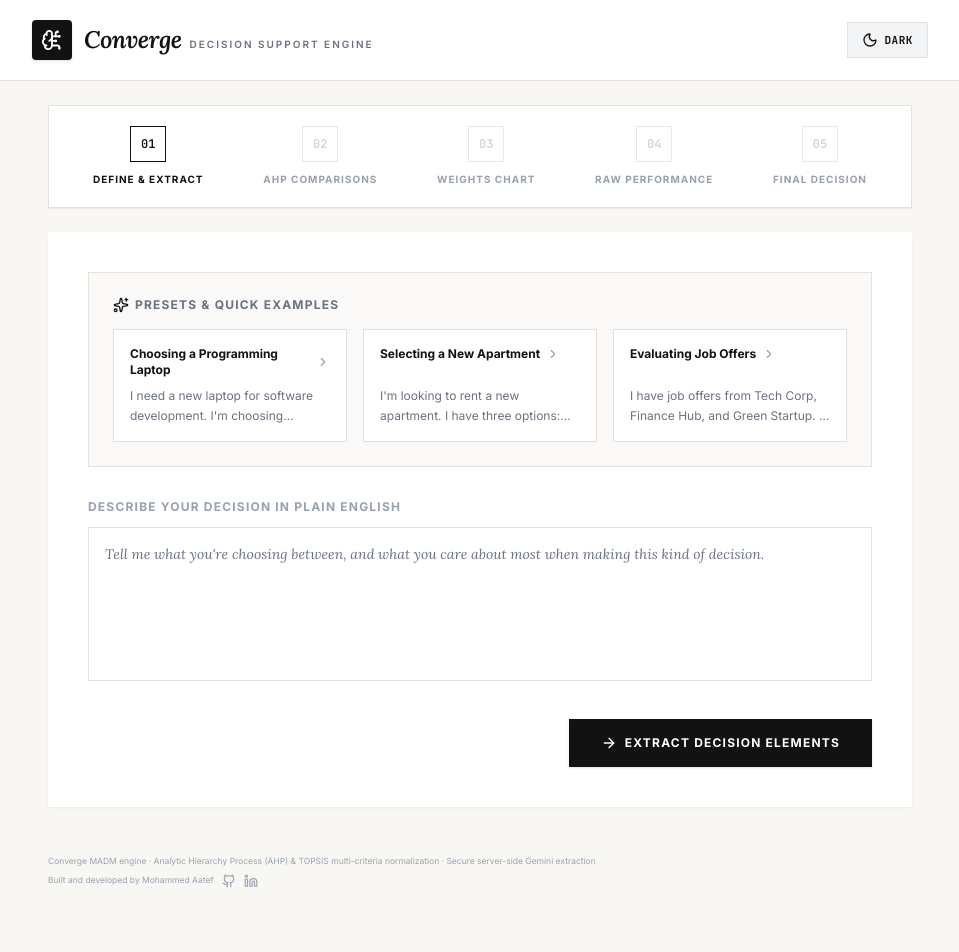
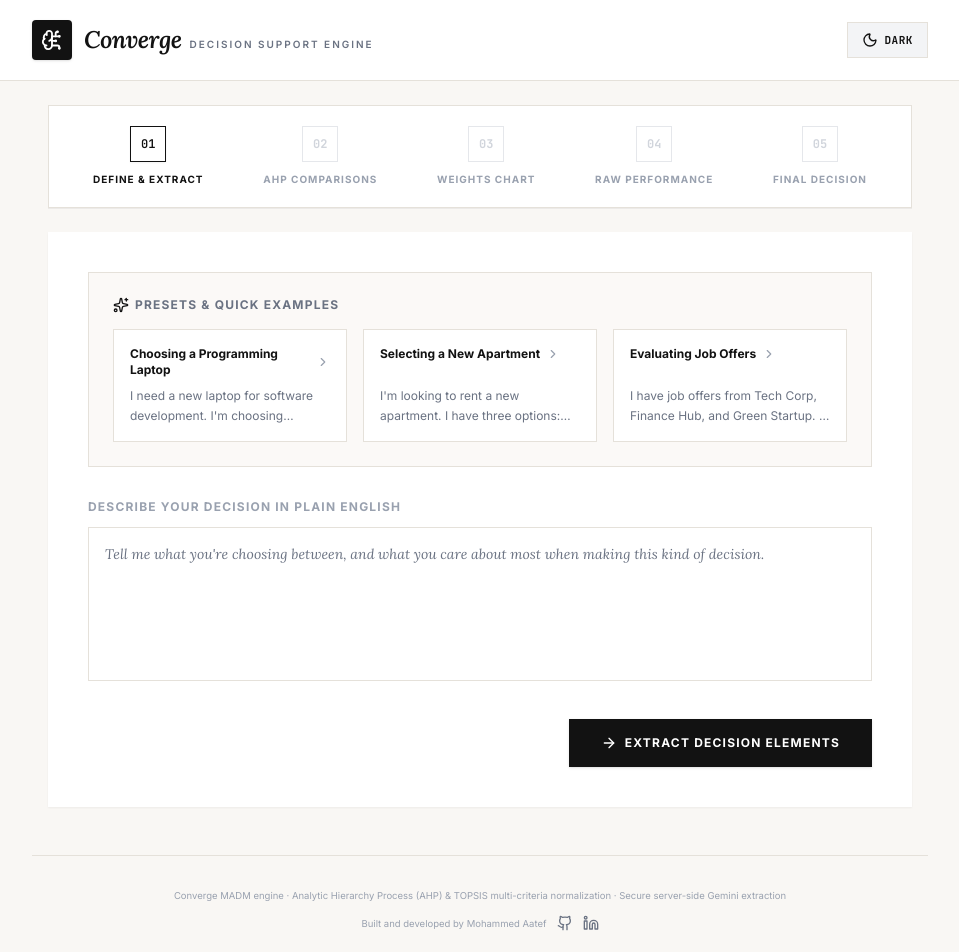
Before and after one commit to TR-Mohd/converge-madm, a React (Vite) app: page / in a window 1280 px wide. Shown: the top 952 px of the page, without its empty margins (160-1119 px from the left). Built offline with nearby package versions, Linux system fonts and the light colour scheme.

Commit message:
feat: restyle footer section and update LinkedIn profile link

```diff
--- a/src/App.tsx
+++ b/src/App.tsx
@@ -374,29 +374,32 @@ export default function App() {
       </main>
 
       {/* Technical Methodology Footer */}
-      <footer className="max-w-4xl mx-auto w-full text-left text-[8.5px] text-gray-400 dark:text-[#4B5563] mt-12 px-4 leading-normal space-y-1.5" id="app-footer">
+      <footer
+        className="max-w-4xl mx-auto w-full text-center text-[9.5px] text-gray-400 dark:text-[#4B5563] mt-12 pt-8 pb-10 px-4 leading-relaxed border-t border-[#E5E1DA] dark:border-[#262A33] space-y-3"
+        id="app-footer"
+      >
         <div>
           Converge MADM engine · Analytic Hierarchy Process (AHP) & TOPSIS multi-criteria normalization · Secure server-side Gemini extraction
         </div>
-        <div className="flex items-center gap-2">
+        <div className="flex items-center justify-center gap-2.5">
           <span>Built and developed by Mohammed Aatef</span>
           <a
             href="https://github.com/TR-Mohd"
             target="_blank"
             rel="noopener noreferrer"
             aria-label="GitHub Profile"
-            className="text-gray-400 dark:text-[#4B5563] hover:text-gray-600 dark:hover:text-gray-300 hover:opacity-80 transition-all inline-flex items-center"
+            className="text-gray-500 dark:text-[#6B7280] hover:text-gray-900 dark:hover:text-white hover:scale-110 transition-all duration-200 inline-flex items-center"
           >
-            <Github size={14} />
+            <Github size={16} />
           </a>
           <a
-            href="https://www.linkedin.com/in/mohammed-aatef-3769062a7/"
+            href="https://www.linkedin.com/in/mohammed-aatef-saleh/"
             target="_blank"
             rel="noopener noreferrer"
             aria-label="LinkedIn Profile"
-            className="text-gray-400 dark:text-[#4B5563] hover:text-gray-600 dark:hover:text-gray-300 hover:opacity-80 transition-all inline-flex items-center"
+            className="text-gray-500 dark:text-[#6B7280] hover:text-gray-900 dark:hover:text-white hover:scale-110 transition-all duration-200 inline-flex items-center"
           >
-            <Linkedin size={14} />
+            <Linkedin size={16} />
           </a>
         </div>
       </footer>
```
